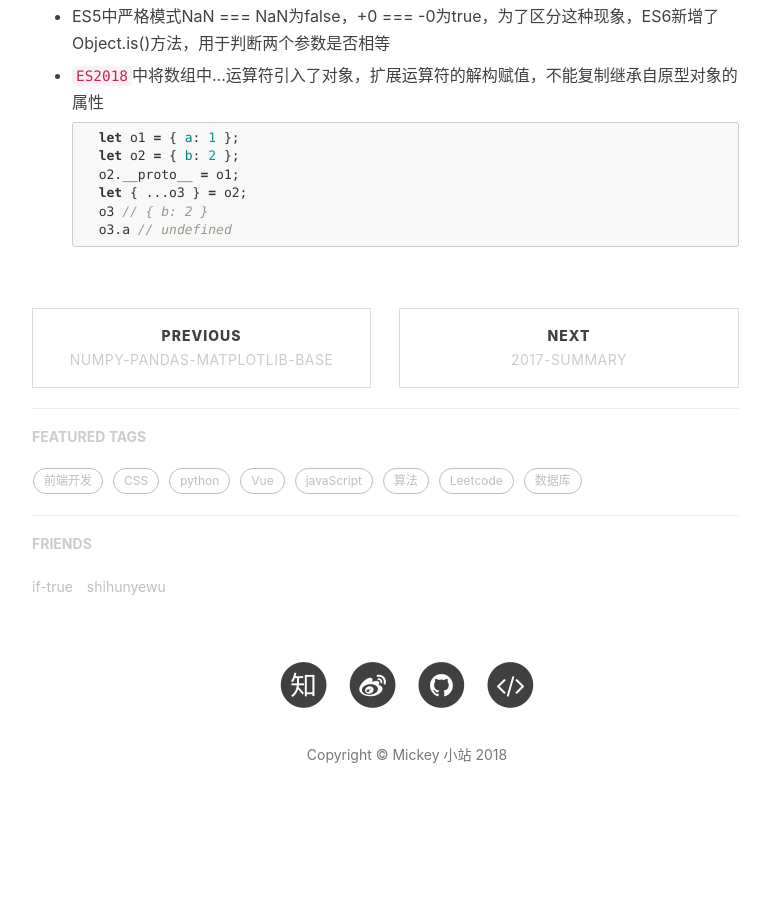
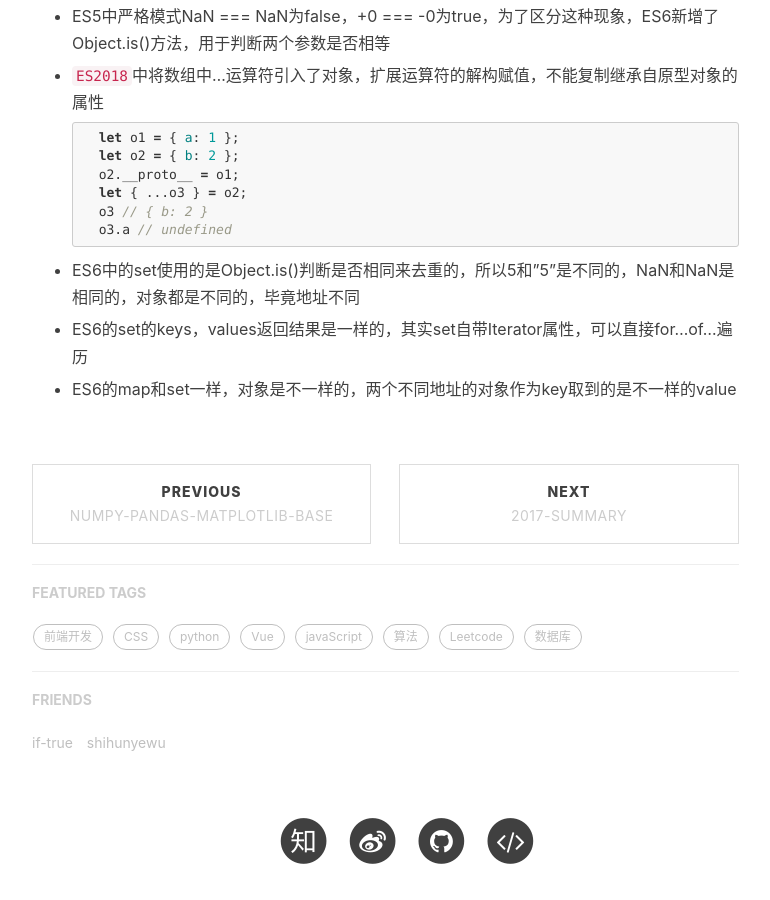
Before and after one commit to mickey0524/mickey0524.github.io, a Jekyll site: the page built from _posts/2018-02-05-ES6-review.md, in a window 1280 px wide and 900 px high, scrolled down 7141 px. Shown: the whole window, without its empty margins (233-1003 px from the left). Built offline with Jekyll 4.4.1, drawn with Linux system fonts in a browser that asks for light colours; nearby versions of some CDN libraries; comment, search, counter and statistics services are not loaded; before the commit the page ends 7972 px from its top, so only the background shows below that.

Commit message:
feat(js): 增加es6

````diff
--- a/_posts/2018-02-05-ES6-review.md
+++ b/_posts/2018-02-05-ES6-review.md
@@ -352,3 +352,9 @@ y修饰符的作用与g修饰符类似，也是全局匹配，后一次匹配都
     o3 // { b: 2 }
     o3.a // undefined
     ```
+
+* ES6中的set使用的是Object.is()判断是否相同来去重的，所以5和"5"是不同的，NaN和NaN是相同的，对象都是不同的，毕竟地址不同
+
+* ES6的set的keys，values返回结果是一样的，其实set自带Iterator属性，可以直接for...of...遍历
+
+* ES6的map和set一样，对象是不一样的，两个不同地址的对象作为key取到的是不一样的value
````
